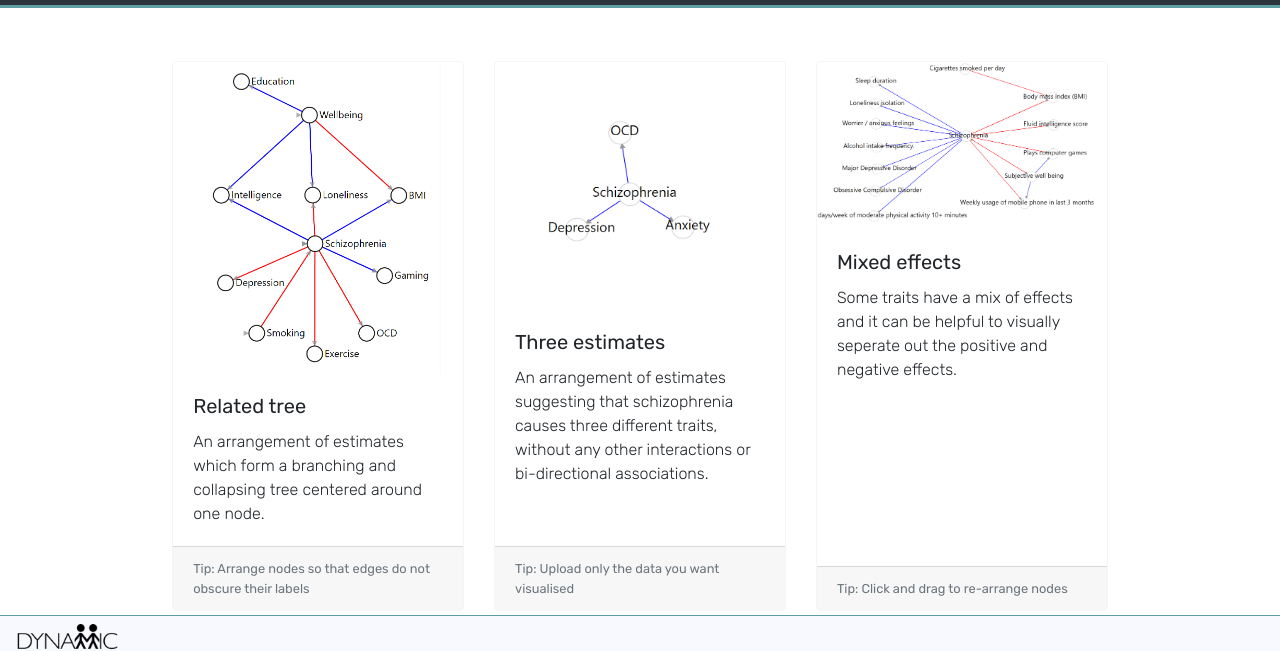
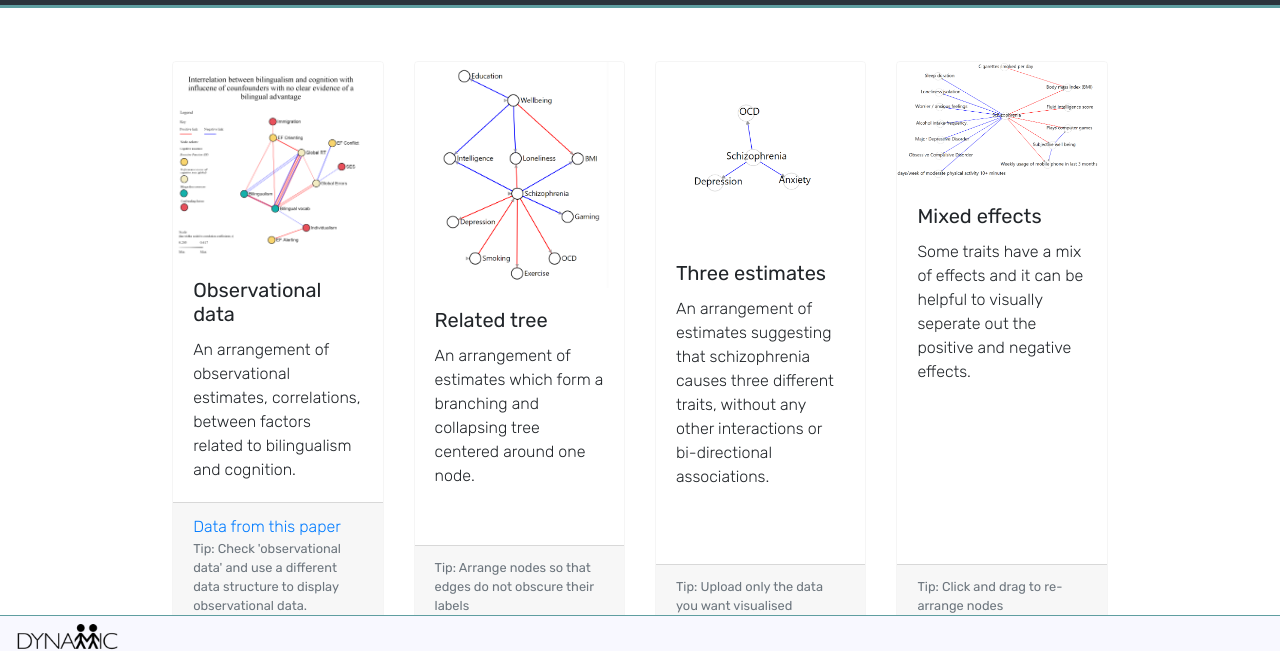
Before and after one commit to CMorenoStokoe/network-mr-vis-tool, a plain HTML site: page gallery.html in a window 1280 px wide. Shown: the part 118-769 px from the top of the page. Drawn offline with nearby package versions, Linux system fonts and the light colour scheme.

Commit message:
deployment and example update
- added observational data example
-added yml hook or cpanel deploy

```diff
--- a/gallery.html
+++ b/gallery.html
@@ -32,6 +32,18 @@
             <div class="col-md-10">
 
                 <div class="card-deck m-5">
+
+                  <div class="card card-in-deck">
+                    <img class="card-img-top" src="img/examples/visualisation.png" alt="Card image cap">
+                    <div class="card-body">
+                      <h5 class="card-title">Observational data</h5>
+                      <p class="card-text">An arrangement of observational estimates, correlations, between factors related to bilingualism and cognition.</p>
+                    </div>
+                    <div class="card-footer">
+                      <a href='https://www.ncbi.nlm.nih.gov/pmc/articles/PMC7082826/'> Data from this paper</a><br>
+                      <small class="text-muted">Tip: Check 'observational data' and use a different data structure to display observational data.</small>
+                    </div>
+                  </div>
 
                   <div class="card card-in-deck">
                     <img class="card-img-top" src="img/examples/example7.PNG" alt="Card image cap">
```
Also changed, not shown: .cpanel.yml (added), img/examples/visualisation.png (added).
